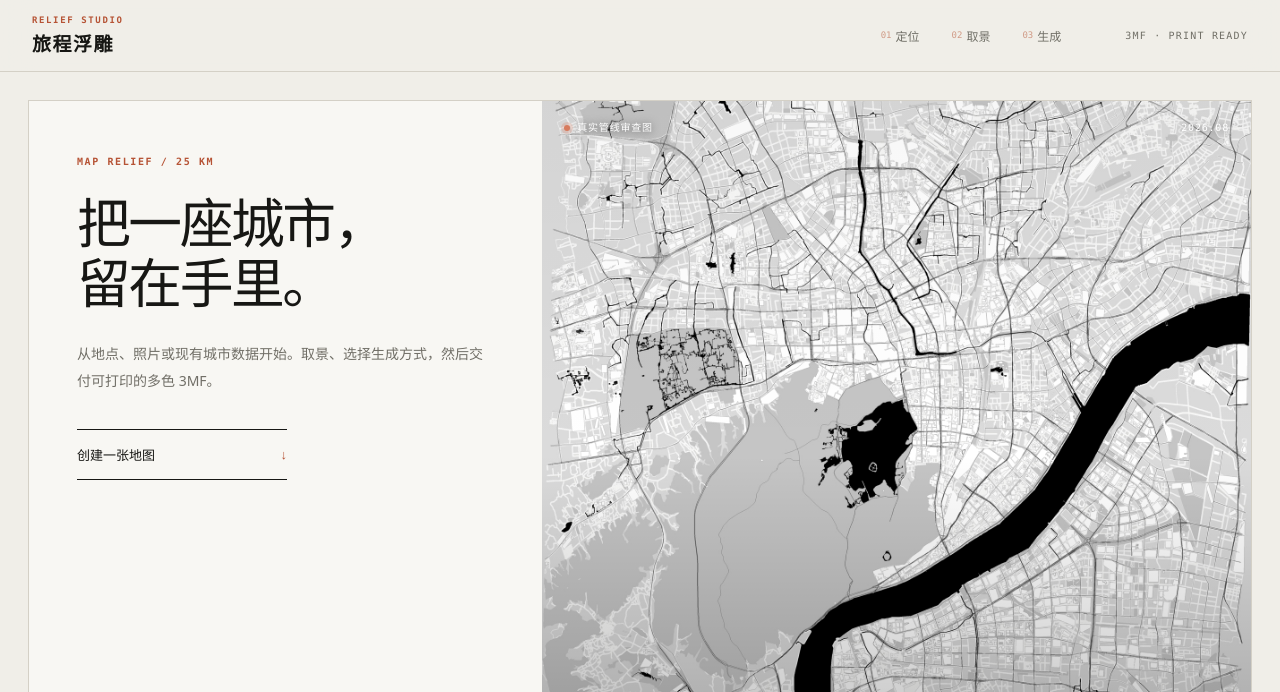
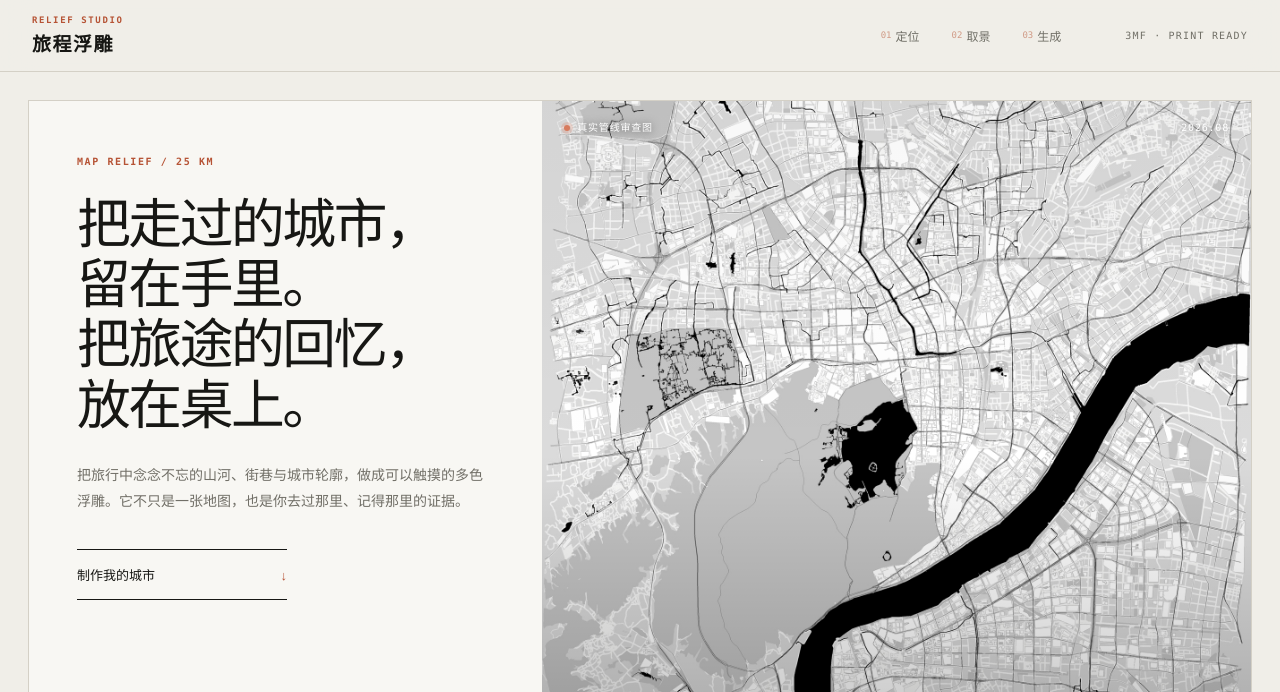
Before and after one commit to qiwei94/map-generator-simple, a plain HTML site: page webapp/static/index.html in a window 1280 px wide. Shown: the top 692 px of the page. Drawn offline with Linux system fonts and the light colour scheme; no server answers.

Commit message:
copy: deepen hero travel memory message

```diff
--- a/webapp/static/index.html
+++ b/webapp/static/index.html
@@ -34,9 +34,9 @@
   <section class="product-hero" aria-labelledby="heroTitle">
     <div class="hero-copy">
       <p class="hero-kicker">MAP RELIEF / 25 KM</p>
-      <h2 id="heroTitle">把一座城市，<br>留在手里。</h2>
-      <p>从地点、照片或现有城市数据开始。取景、选择生成方式，然后交付可打印的多色 3MF。</p>
-      <a class="hero-cta" href="#step1">创建一张地图 <span>↓</span></a>
+      <h2 id="heroTitle">把走过的城市，<br>留在手里。<br>把旅途的回忆，<br>放在桌上。</h2>
+      <p>把旅行中念念不忘的山河、街巷与城市轮廓，做成可以触摸的多色浮雕。它不只是一张地图，也是你去过那里、记得那里的证据。</p>
+      <a class="hero-cta" href="#step1">制作我的城市 <span>↓</span></a>
       <div class="hero-specs">
         <span><strong>25 km</strong>西湖真实范围</span>
         <span><strong>200 mm</strong>标准成品宽度</span>
```
